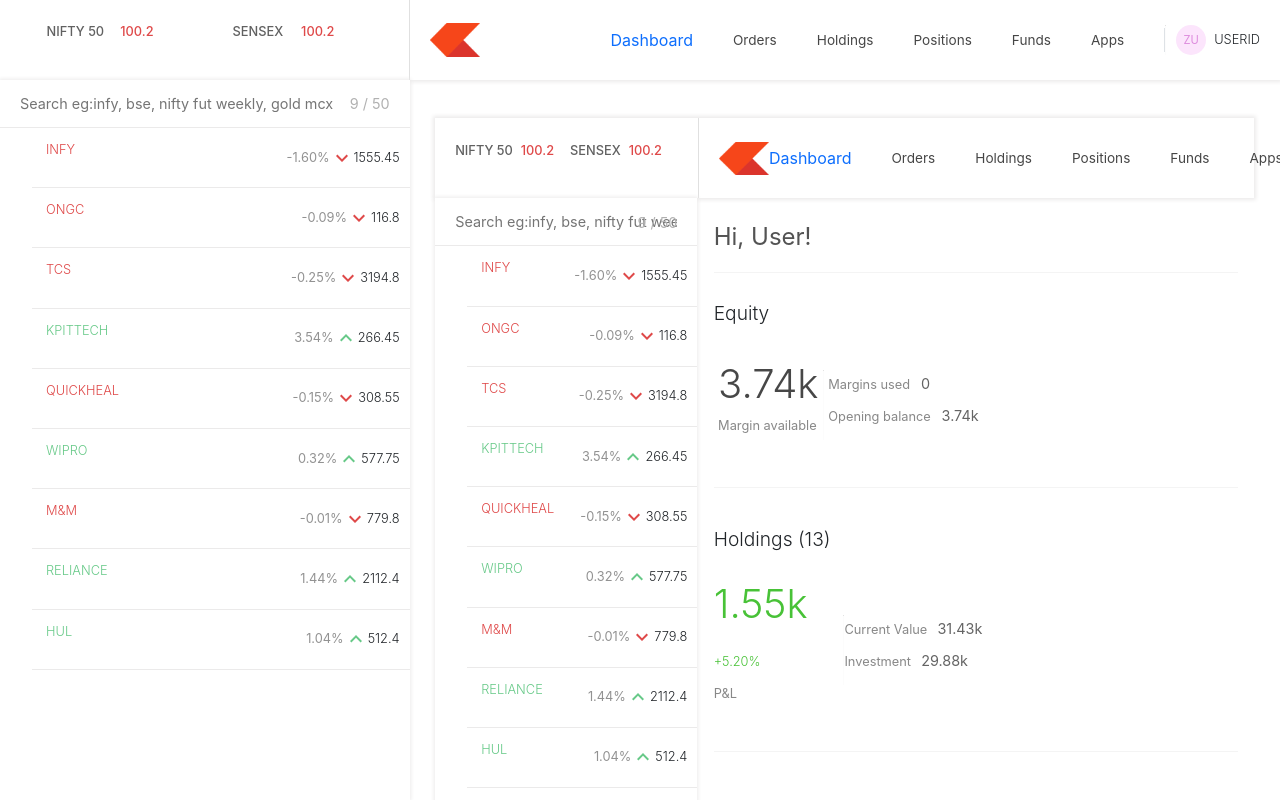
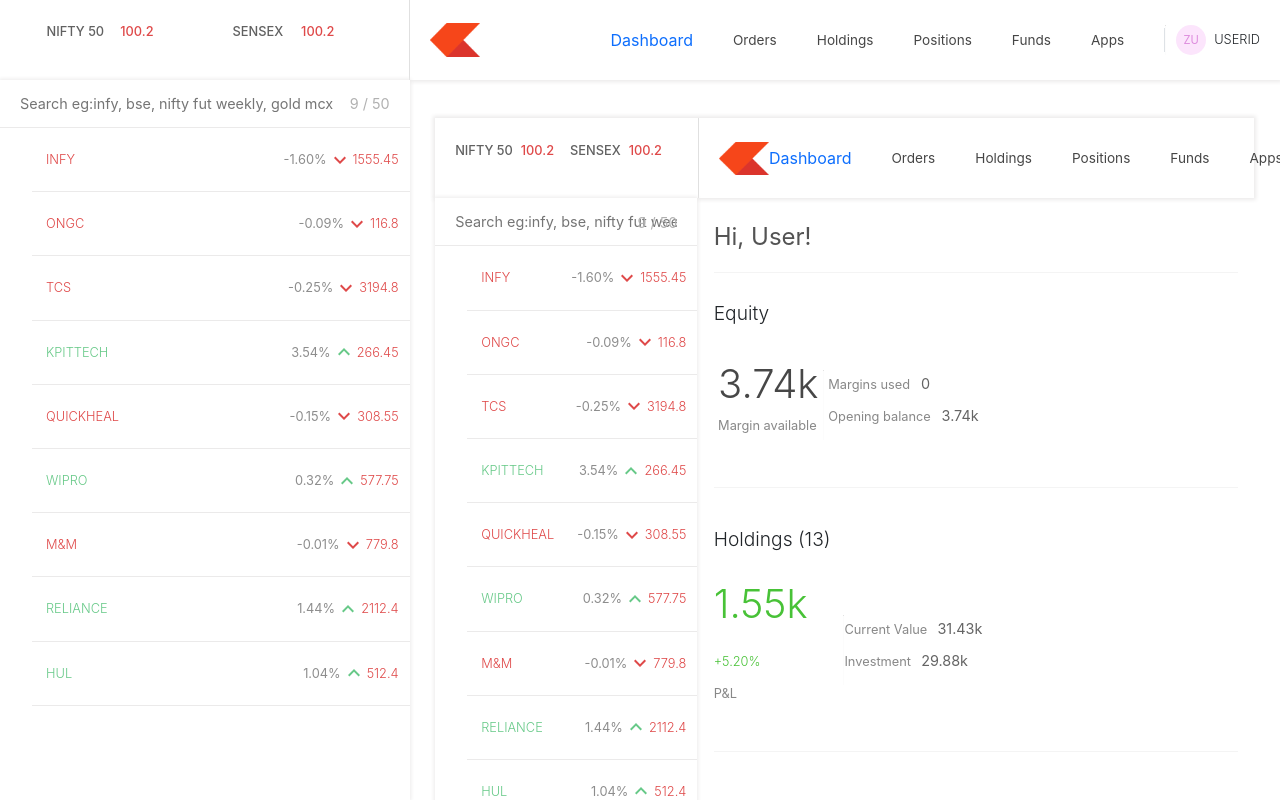
Before and after one commit to yuvanah/Investra.ZerodhaClone1, a React (Vite) app in the folder dashboard/: page /apps in a window 1280 px wide. Built offline with nearby package versions, Linux system fonts and the light colour scheme.

Commit message:
changed styling for items in watchlist

```diff
--- a/dashboard/src/components/Holdings.jsx
+++ b/dashboard/src/components/Holdings.jsx
@@ -6,7 +6,7 @@
     <>
       <h3 className="title">Holdings ({holdings.length})</h3>
 
-      <div className="order-table">
+      <div className="order-table ">
         <table>
           <thead>
             <tr>
--- a/dashboard/src/components/Position.jsx
+++ b/dashboard/src/components/Position.jsx
@@ -1,4 +1,5 @@
 import { positions } from "../data/data";
+
 const Positions = () => {
   return (
     <>
@@ -16,36 +17,36 @@
               <th>P&amp;L</th>
               <th>Chg.</th>
             </tr>
+          </thead>
+
+          <tbody>
             {positions.map((stock, index) => {
               const currValue = stock.price * stock.qty;
-                          const isProfit = currValue - stock.avg * stock.qty >= 0;
+              const pnl = currValue - stock.avg * stock.qty;
+
+              const isProfit = pnl >= 0;
               const profClass = isProfit ? "profit" : "loss";
               const dayClass = stock.isLoss ? "loss" : "profit";
 
               return (
-                            <tr key={index} >
+                <tr key={index}>
                   <td>{stock.product}</td>
                   <td>{stock.name}</td>
                   <td>{stock.qty}</td>
                   <td>{stock.avg.toFixed(2)}</td>
                   <td>{stock.price.toFixed(2)}</td>
 
-
-
                   <td className={profClass}>
-                                {(currValue - stock.avg * stock.qty).toFixed(2)}
+                    {pnl.toFixed(2)}
                   </td>
 
-
-
-                              <td className={dayClass}>{stock.day}</td>
+                  <td className={dayClass}>
+                    {stock.day}
+                  </td>
                 </tr>
               );
             })}
-
-          </thead>
-
-          <tbody></tbody>
+          </tbody>
         </table>
       </div>
     </>
--- a/dashboard/src/components/WatchList.jsx
+++ b/dashboard/src/components/WatchList.jsx
@@ -18,7 +18,7 @@
           name="search"
           id="search"
           placeholder="Search eg:infy, bse, nifty fut weekly, gold mcx"
-          className="search"
+          className="search "
         />
         <span className="counts">{watchlist.length} / 50</span>
       </div>
@@ -57,14 +57,10 @@
           {stock.name}
         </p>
 
-        <div className="itemInfo">
+        <div className="item-info ">
           <span className="percent">{stock.percent}</span>
 
-          {stock.isDown ? (
-            <KeyboardArrowDown className="down" />
-          ) : (
-            <KeyboardArrowUp className="up" />
-          )}
+          {stock.isDown ? ( <KeyboardArrowDown className="down" />  ) : ( <KeyboardArrowUp className="up" /> )}
 
           <span className="price">{stock.price}</span>
         </div>
@@ -78,7 +74,7 @@
 
 const WatchListActions = ({ uid }) => {
   return (
-    <span className="actions">
+    <span className="actions ">
       <span>
         <Tooltip
           title="Buy"
--- a/dashboard/src/index.css
+++ b/dashboard/src/index.css
@@ -665,7 +665,8 @@
   padding: 15px 20px;
   font-size: 0.9rem;
   font-weight: 400;
-  color: rgb(241, 241, 241);
+  color: #0d6efd;
+
   border-bottom: 0.8px solid rgb(235, 234, 234);
 }
 
@@ -701,10 +702,13 @@
   display: flex;
   justify-content: space-evenly;
   align-items: center;
+
 }
 
 .item-info > * {
-  margin-right: 8px;
+  margin-right: 1px;
+
+
 }
 
 .item-info span:nth-child(1) {
@@ -723,6 +727,12 @@
   flex: 1;
 }
 
+.item p{
+  margin: 0;
+  margin-top: 10px;
+  margin-bottom: 10px;
+}
+
 .actions {
   position: absolute;
   top: 0;
@@ -732,6 +742,7 @@
   align-items: center;
   justify-content: center;
   display: none;
+
 }
 
 .actions span button {
```
Lines whose indentation alone changed are shown as unchanged.
